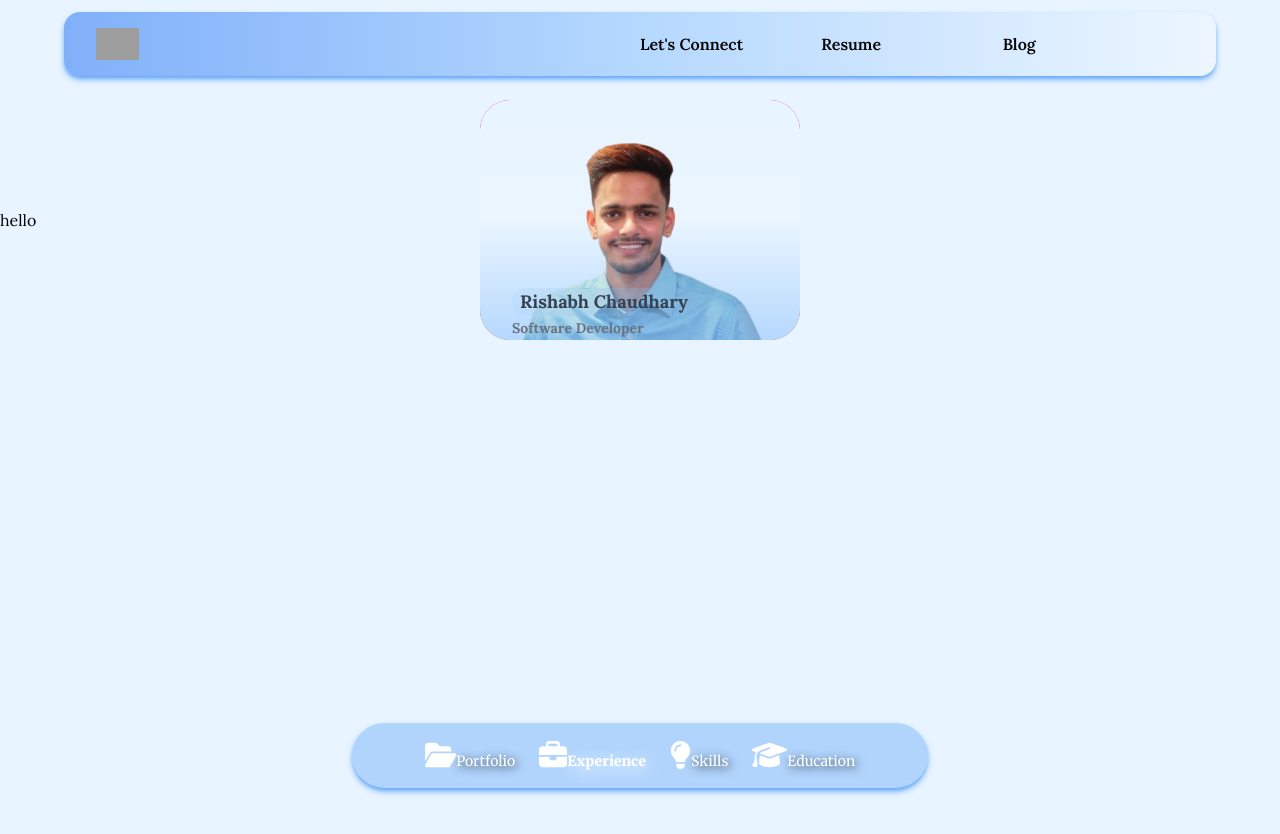
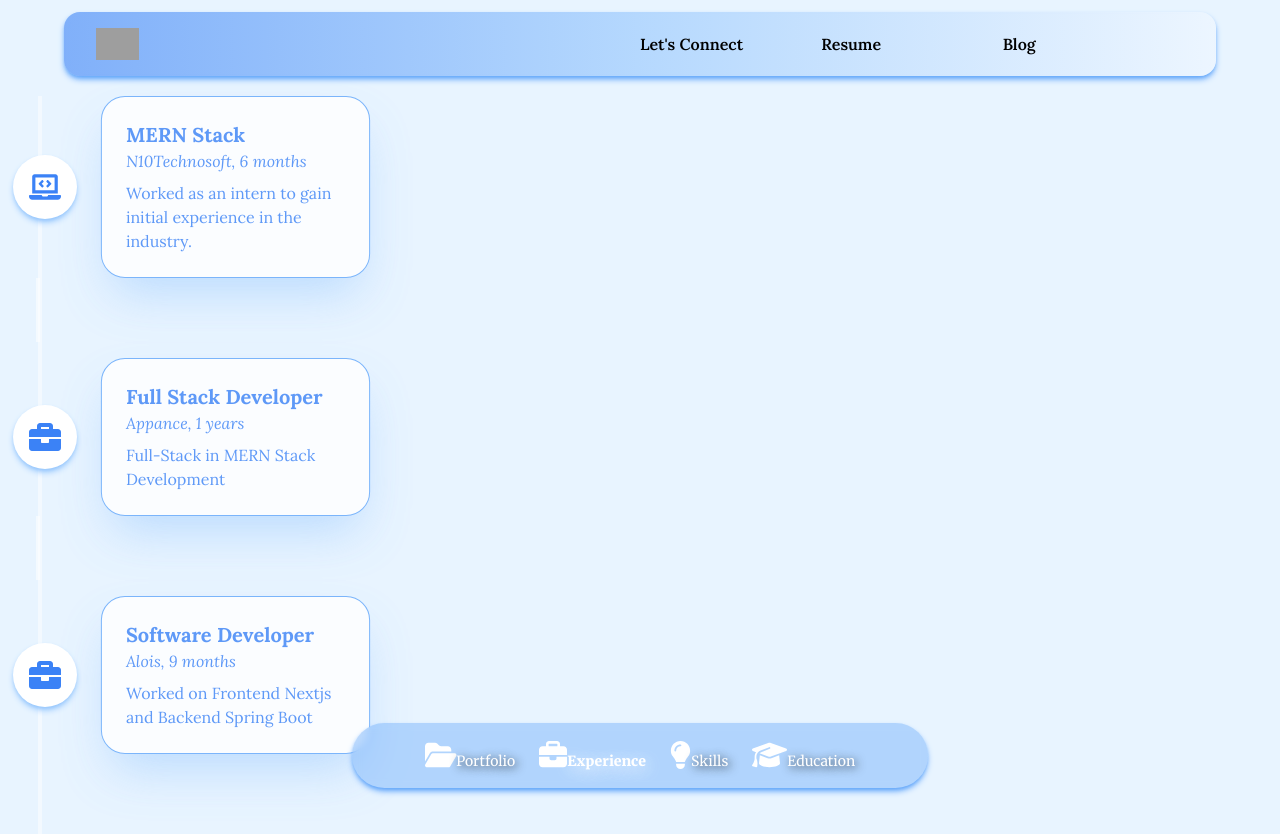
Before and after one commit to chaudhary-rishabh/rishabhc.in, a Next.js app: page /experience in a window 1280 px wide. Shown: the top 834 px of the page. Before the commit the page ends 800 px from the top, so only its background shows below. Built offline with nearby package versions, Linux system fonts and the light colour scheme; grey boxes are pictures that could not be loaded.

Commit message:
experience page done

```diff
--- /dev/null
+++ b/components/HomeAbout.tsx
@@ -0,0 +1,12 @@
+import React from 'react'
+
+const HomeAbout = () => {
+    return (
+        <div className='w-80 mx-auto max-w-sm '>
+            <p>Hii, I am Rishabh Chaudhary, Software Developer Expert in Devops, Cloud AWS</p>
+            <p></p>
+        </div>
+    )
+}
+
+export default HomeAbout
--- a/components/SkillsText.tsx
+++ b/components/SkillsText.tsx
@@ -6,25 +6,59 @@ const SkillsText = () => {
     const softSkills = [
         "Communication",
         "Team Collaboration",
-        "Leadership",
+        "Adaptability",
         "Problem-Solving",
         "Time Management",
+        "Work Ethic",
+        "Resilience",
         "Critical Thinking",
-        "Agile Project Management",
+        "Empathy",
     ];
 
     const technicalSkills = [
-        "DSA",
+        "Docker",
+        "Kubernetes",
+        "CI/CD",
+        "Terraform",
+        "Jenkins",
+        "Azure",
+        "Git",
         "Full-Stack",
         "Responsive Design",
         "DevOps",
         "Cloud Computing",
+        "DSA",
         "System Design",
         "SEO Optimization",
         "React.js",
         "Next.js",
         "Tailwind CSS",
+        "AWS",
+        "Node.js",
+        "Express.js",
+        "Microservices",
+        "Linux",
+        "Nginx",
+        "MongoDB",
+        "PostgreSQL",
+        "MySQL",
+        "Redis",
+        "Firebase",
+        "GraphQL",
+        "TypeScript",
+        "JavaScript",
+        "APIs",
+        "Agile",
+        "Scrum",
+        "Terraform",
+        "Web Security",
+        "Version Control",
+        "Prometheus",
+        // "Logging (ELK Stack)",
+        "CloudFormation",
+        "IAC",
     ];
+
     return (
         <>
             <div className="mx-auto w-80 grid grid-cols-2">
--- /dev/null
+++ b/components/Wizard.tsx
@@ -0,0 +1,64 @@
+// components/Wizard.tsx
+import { FaBriefcase, FaLaptopCode, FaGraduationCap } from 'react-icons/fa';
+
+const Wizard = () => {
+    const steps = [
+        {
+            title: 'MERN Stack',
+            duration: '6 months',
+            company: 'N10Technosoft',
+            description: 'Worked as an intern to gain initial experience in the industry.',
+            icon: <FaLaptopCode className="text-blue-500 w-8 h-8" />,
+        },
+        {
+            title: 'Full Stack Developer',
+            duration: '1 years',
+            company: 'Appance',
+            description: 'Full-Stack in MERN Stack Development',
+            icon: <FaBriefcase className="text-blue-500 w-8 h-8" />,
+        },
+        {
+            title: 'Software Developer',
+            duration: '9 months',
+            company: 'Alois',
+            description: 'Worked on Frontend Nextjs and Backend Spring Boot',
+            icon: <FaBriefcase className="text-blue-500 w-8 h-8" />,
+        },
+    ];
+
+    return (
+        <div className="flex w-96 flex-col items-center py-24">
+            <div className="relative w-full max-w-xl">
+
+                {/* Vertical Line connecting all icons */}
+                <div className="absolute left-[10%] transform-translate-x-1/2 h-full w-1 bg-white opacity-50 z-0"></div>
+
+                {steps.map((step, index) => (
+                    <div key={index} className="relative z-10 flex items-center mb-16 md:mb-20">
+
+                        {/* Icon aligned to the left */}
+                        <div className="flex justify-end w-[20%]">
+                            <div className="relative z-10 flex items-center justify-center w-16 h-16 rounded-full bg-white shadow-md shadow-blue-300">
+                                {step.icon}
+                            </div>
+                        </div>
+
+                        {/* Experience Details aligned to the right */}
+                        <div className="ml-6 w-[70%] bg-white border border-blue-400 p-6 shadow-2xl shadow-blue-300/70 rounded-3xl text-left text-blue-500 animate-resize-opacity">
+                            <h3 className="text-xl font-bold">{step.title}</h3>
+                            <p className="mb-2 italic">{step.company}, {step.duration}</p>
+                            <p>{step.description}</p>
+                        </div>
+
+                        {/* Line connecting icons (only for non-last elements) */}
+                        {index < steps.length - 1 && (
+                            <div className="absolute top-full left-[10%] transform -translate-x-1/2 w-1 h-16 bg-white opacity-50"></div>
+                        )}
+                    </div>
+                ))}
+            </div>
+        </div>
+    );
+};
+
+export default Wizard;
--- /dev/null
+++ b/components/autoslider/HomeSlider.tsx
@@ -0,0 +1,50 @@
+import React from "react";
+import Slider from "react-slick";
+import "slick-carousel/slick/slick.css";
+import "slick-carousel/slick/slick-theme.css";
+
+type HorizontalSliderProps = {
+    items: any;
+};
+
+const HomeSlider: React.FC<HorizontalSliderProps> = ({ items }) => {
+    const horizontalSettings = {
+        dots: false,
+        arrows: false,
+        infinite: true,
+        speed: 2000,
+        slidesToShow: 3,
+        slidesToScroll: 1,
+        autoplay: true,
+        autoplaySpeed: 0,
+        cssEase: "linear",
+        responsive: [
+            {
+                breakpoint: 768,
+                settings: {
+                    slidesToShow: 3,
+                },
+            },
+            {
+                breakpoint: 480,
+                settings: {
+                    slidesToShow: 2,
+                },
+            },
+        ],
+    };
+
+    return (
+        <div className="slider-container">
+            <Slider {...horizontalSettings}>
+                {items.map((item: any, index: any) => (
+                    <div key={index} className="slider-item">
+                        <div className="icon-container">{item}</div>
+                    </div>
+                ))}
+            </Slider>
+        </div>
+    );
+};
+
+export default HomeSlider;
--- a/components/swiper/SwiperOne.tsx
+++ b/components/swiper/SwiperOne.tsx
@@ -34,14 +34,6 @@ export default function SwiperOne() {
                     <h3 className="z-10 mt-3 text-lg font-bold bg-blue-300/10 w-3/4 backdrop-blur-2xl rounded-2xl pl-2 text-gray-700">Rishabh Chaudhary</h3>
                     <div className="z-10 gap-y-1 overflow-hidden text-sm leading-6 text-gray-500">Software Developer</div>
                 </article></SwiperSlide>
-                <SwiperSlide>Slide 2</SwiperSlide>
-                <SwiperSlide>Slide 3</SwiperSlide>
-                <SwiperSlide>Slide 4</SwiperSlide>
-                <SwiperSlide>Slide 5</SwiperSlide>
-                <SwiperSlide>Slide 6</SwiperSlide>
-                <SwiperSlide>Slide 7</SwiperSlide>
-                <SwiperSlide>Slide 8</SwiperSlide>
-                <SwiperSlide>Slide 9</SwiperSlide>
             </Swiper>
         </>
     );
--- a/modules/ExperienceModule/ExperienceModule.tsx
+++ b/modules/ExperienceModule/ExperienceModule.tsx
@@ -1,13 +1,13 @@
 import BottomNav from '@/components/BottomNav'
 import SwiperOne from '@/components/swiper/SwiperOne'
+import Wizard from '@/components/Wizard'
 import React from 'react'
 
 const ExperienceModule = () => {
     return (
         <>
             <div>
-                <span className='fixed top-52 left-0'>hello</span>
-                <SwiperOne />
+                <Wizard />
                 <BottomNav />
             </div>
         </>
--- a/modules/HomeModule/HomeModule.tsx
+++ b/modules/HomeModule/HomeModule.tsx
@@ -1,14 +1,13 @@
+import HorizontalSlider from '@/components/autoslider/HorizontalSlider'
+import HomeAbout from '@/components/HomeAbout'
 import SwiperOne from '@/components/swiper/SwiperOne'
-import SwiperThree from '@/components/swiper/SwiperThree'
-import SwiperTwo from '@/components/swiper/SwiperTwo'
-import Image from 'next/image'
 import React from 'react'
 
 const HomeModule = () => {
     return (
         <>
             <SwiperOne />
-            <SwiperThree />
+            <HomeAbout />
         </>
     )
 }
--- a/package.json
+++ b/package.json
@@ -17,6 +17,7 @@
     "@headlessui/react": "^2.1.2",
     "@heroicons/react": "^2.1.5",
     "@types/react-slick": "^0.23.13",
+    "@types/swiper": "^6.0.0",
     "next": "14.2.6",
     "react": "^18",
     "react-dom": "^18",
@@ -25,7 +26,7 @@
     "react-slick": "^0.30.3",
     "react-vertical-carousel": "^1.5.0",
     "slick-carousel": "^1.8.1",
-    "swiper": "^11.1.10"
+    "swiper": "^11.1.15"
   },
   "devDependencies": {
     "@types/node": "^20",
--- a/tailwind.config.ts
+++ b/tailwind.config.ts
@@ -10,6 +10,22 @@ const config: Config = {
   ],
   theme: {
     extend: {
+      animation: {
+        'resize-opacity': 'resize-opacity 6s infinite',
+      },
+      keyframes: {
+        'resize-opacity': {
+          '0%, 100%': {
+            transform: 'scale(1)',
+            opacity: '0.8',
+          },
+          '50%': {
+            transform: 'scale(1.05)',
+            opacity: '1',
+            boxShadow: '0px 3px 15px #60A5FAB3'
+          },
+        },
+      },
       backgroundImage: {
         "gradient-radial": "radial-gradient(var(--tw-gradient-stops))",
         "gradient-conic":
```
Also changed, not shown: 1 other file (tests, documents, lock files or other folders).
